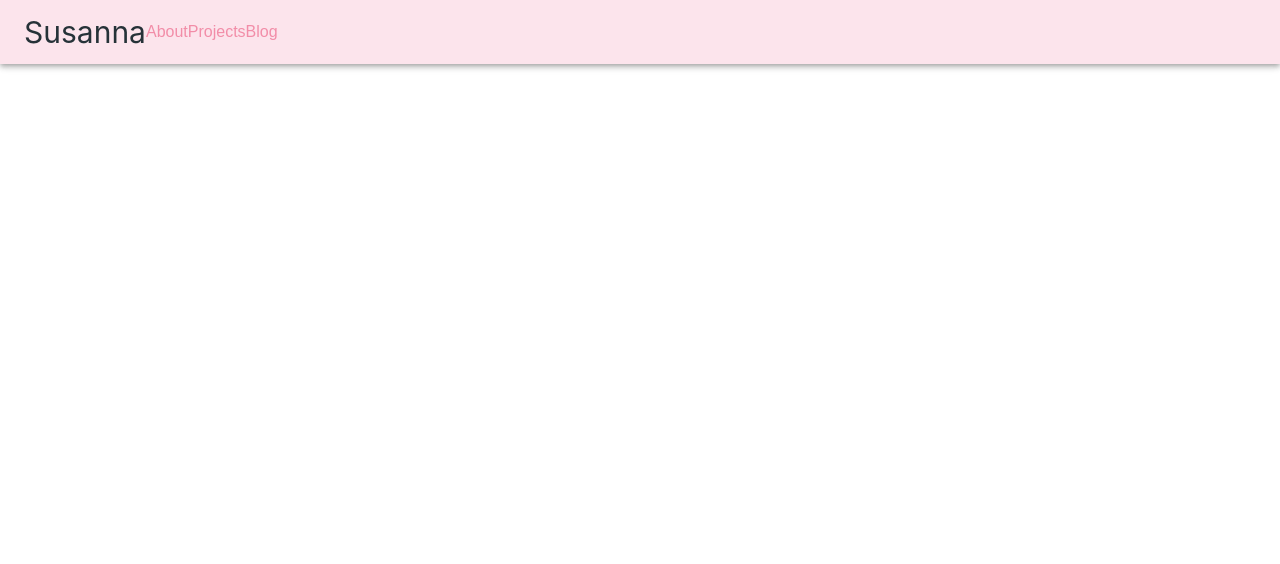
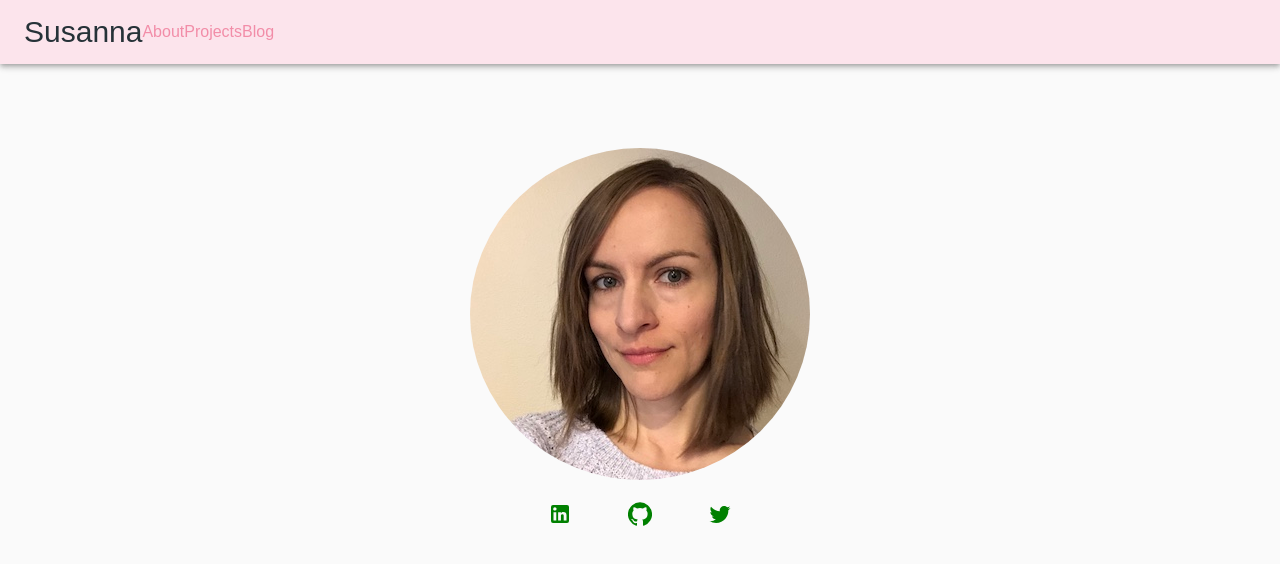
Before and after one commit to slakeyj/portfolio-react, a React (Create React App) app: page / in a window 1280 px wide. Shown: the top 564 px of the page. Built offline with nearby package versions, Linux system fonts and the light colour scheme.

Commit message:
home page outlined

```diff
--- a/package.json
+++ b/package.json
@@ -4,6 +4,7 @@
   "private": true,
   "dependencies": {
     "@material-ui/core": "^4.9.13",
+    "@material-ui/icons": "^4.9.1",
     "@testing-library/jest-dom": "^4.2.4",
     "@testing-library/react": "^9.3.2",
     "@testing-library/user-event": "^7.1.2",
--- a/src/components/App/App.css
+++ /dev/null
@@ -1,40 +0,0 @@
-@import url('https://fonts.googleapis.com/css2?family=Manrope&family=Open+Sans&display=swap');
-
-.App {
-  text-align: center;
-}
-
-.App-logo {
-  height: 40vmin;
-  pointer-events: none;
-}
-
-@media (prefers-reduced-motion: no-preference) {
-  .App-logo {
-    animation: App-logo-spin infinite 20s linear;
-  }
-}
-
-.App-header {
-  background-color: #282c34;
-  min-height: 100vh;
-  display: flex;
-  flex-direction: column;
-  align-items: center;
-  justify-content: center;
-  font-size: calc(10px + 2vmin);
-  color: white;
-}
-
-.App-link {
-  color: #61dafb;
-}
-
-@keyframes App-logo-spin {
-  from {
-    transform: rotate(0deg);
-  }
-  to {
-    transform: rotate(360deg);
-  }
-}
--- a/src/components/App/App.js
+++ b/src/components/App/App.js
@@ -1,10 +1,17 @@
 import React from 'react';
 import NavBar from '../NavBar/NavBar'
-import './App.css';
+import Home from '../Home/Home'
+import { ThemeProvider } from '@material-ui/core/styles';
+import CssBaseline from '@material-ui/core/CssBaseline';
+import theme from '../../theme'
 
 function App() {
   return (
-    <NavBar />
+    <ThemeProvider theme={theme}>
+      <CssBaseline />
+      <NavBar />
+      <Home />
+    </ThemeProvider >
   );
 }
 
--- /dev/null
+++ b/src/components/Home/Home.js
@@ -0,0 +1,54 @@
+import React from 'react';
+import profile from './profile.jpg'
+import { makeStyles } from '@material-ui/core/styles';
+import { Grid } from '@material-ui/core'
+import TwitterIcon from '@material-ui/icons/Twitter';
+import LinkedInIcon from '@material-ui/icons/LinkedIn';
+import GitHubIcon from '@material-ui/icons/GitHub';
+
+
+const useStyles = makeStyles({
+  imageStyles: {
+    borderRadius: '50%',
+    marginTop: '6em',
+  },
+  contactBarStyles: {
+    marginTop: '1em'
+  },
+  iconStyles: {
+    margin: '2em',
+    color: 'green'
+  }
+});
+
+
+
+const Home = () => {
+  const classes = useStyles();
+  return (
+
+    <>
+      <Grid container direction="column" spacing={1}  >
+        <Grid container item justify="center">
+          <img src={profile} className={classes.imageStyles} alt="Profile" />
+        </Grid>
+        <Grid container item justify="center">
+          <div className={classes.contactBarStyles}>
+            <a href="https://www.linkedin.com/in/susanna-lakey/" className={classes.iconStyles}>
+              <LinkedInIcon />
+            </a>
+            <a href="https://github.com/slakeyj" className={classes.iconStyles}>
+              <GitHubIcon />
+            </a>
+            <a href="https://twitter.com/susannalakey" className={classes.iconStyles}>
+              <TwitterIcon />
+            </a>
+          </div>
+        </Grid>
+      </Grid>
+
+    </>
+  )
+}
+
+export default Home;
--- a/src/index.js
+++ b/src/index.js
@@ -2,15 +2,15 @@ import React from 'react';
 import ReactDOM from 'react-dom';
 import './index.css';
 import App from './components/App/App';
-import { ThemeProvider } from '@material-ui/core/styles';
+
 // import * as serviceWorker from './serviceWorker';
-import theme from './theme'
+
 
 ReactDOM.render(
   <React.StrictMode>
-    <ThemeProvider theme={theme}>
-      <App />
-    </ThemeProvider>
+
+    <App />
+
   </React.StrictMode>,
   document.getElementById('root')
 );
```
Also changed, not shown: src/components/Home/profile.jpg (added), 1 other file (tests, documents, lock files or other folders).
